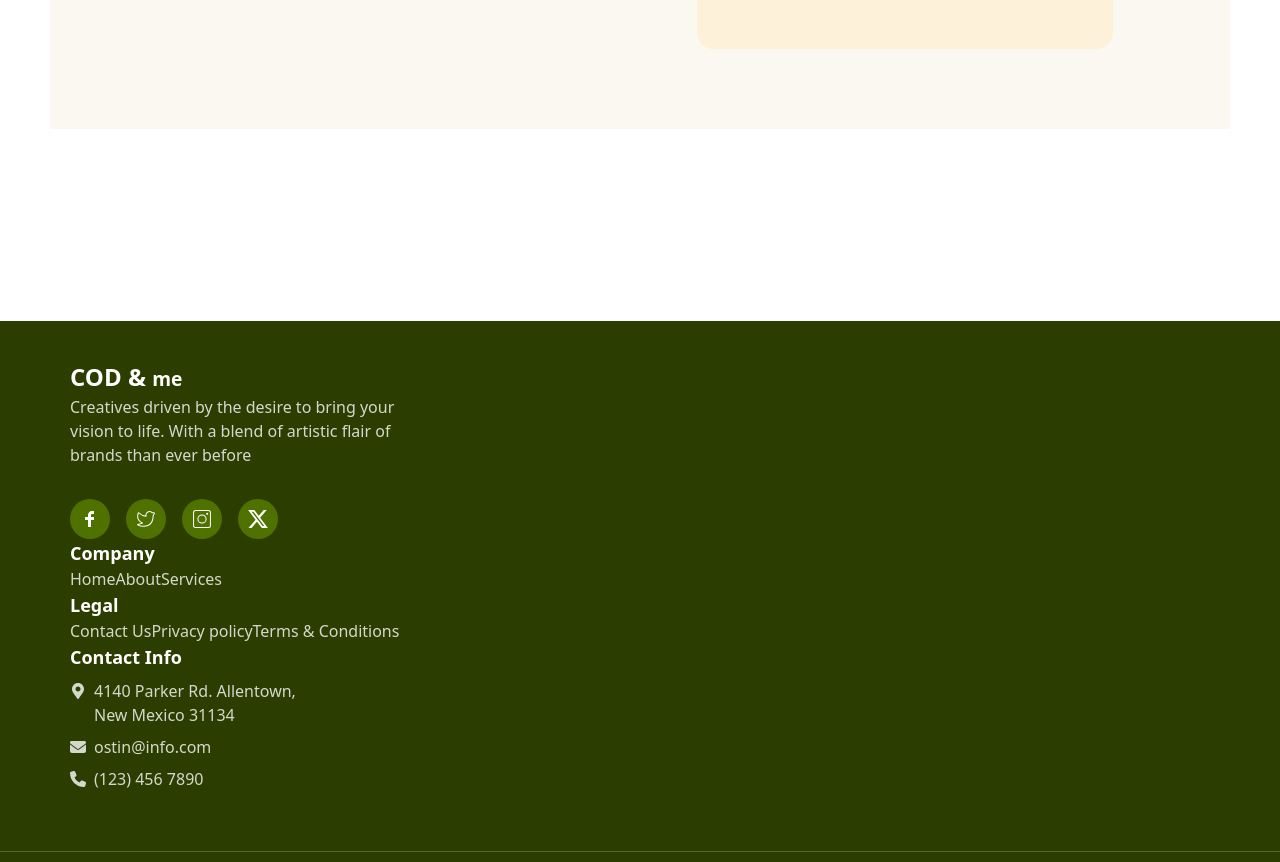
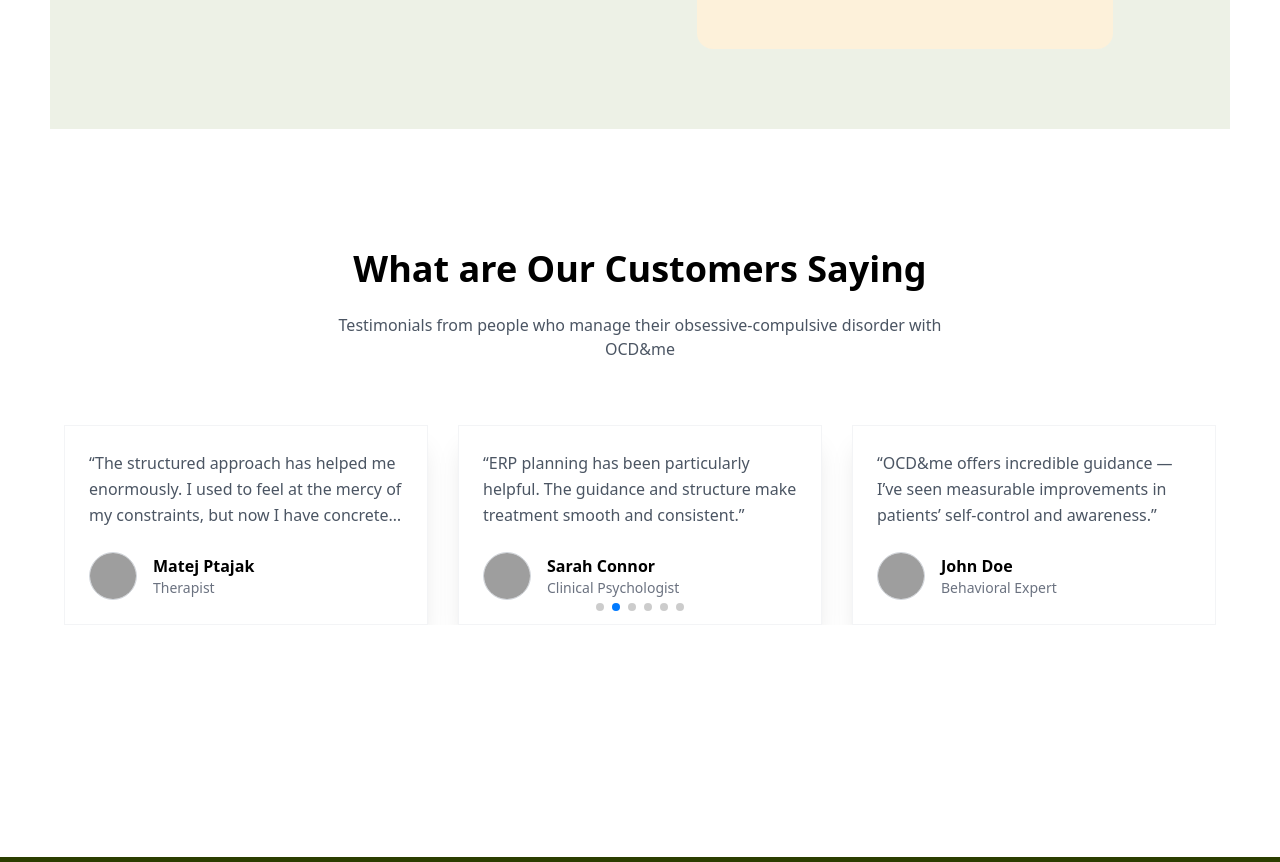
Before and after one commit to zahidulWD/Mental-health-awareness, a React (Vite) app: page / in a window 1280 px wide. Shown: the part 2860-3722 px from the top of the page. Built offline with nearby package versions, Linux system fonts and the light colour scheme; grey boxes are pictures that could not be loaded.

Commit message:
Customer Saying section complete

```diff
--- a/package.json
+++ b/package.json
@@ -14,7 +14,8 @@
     "react": "^19.1.1",
     "react-dom": "^19.1.1",
     "react-icons": "^5.5.0",
-    "react-router-dom": "^7.9.4"
+    "react-router-dom": "^7.9.4",
+    "swiper": "^12.0.3"
   },
   "devDependencies": {
     "@eslint/js": "^9.36.0",
--- /dev/null
+++ b/public/client.json
@@ -0,0 +1,44 @@
+[
+  {
+    "id": 1,
+    "name": "Tomas Trojan",
+    "role": "Psychotherapist",
+    "img": "https://i.ibb.co.com/fYL3QRBs/image-1.png",
+    "text": "The structured approach has helped me enormously. I used to feel at the mercy of my constraints, but now I have concrete tools to combat them."
+  },
+  {
+    "id": 2,
+    "name": "Matej Ptajak",
+    "role": "Therapist",
+    "img": "https://i.ibb.co.com/9HQ2LWkN/image-2.png",
+    "text": "The structured approach has helped me enormously. I used to feel at the mercy of my constraints, but now I have concrete tools to combat them. ERP planning is particularly helpful."
+  },
+  {
+    "id": 3,
+    "name": "Sarah Connor",
+    "role": "Clinical Psychologist",
+    "img": "https://i.ibb.co.com/TxYQHVD6/images.jpg",
+    "text": "ERP planning has been particularly helpful. The guidance and structure make treatment smooth and consistent."
+  },
+  {
+    "id": 4,
+    "name": "John Doe",
+    "role": "Behavioral Expert",
+    "img": "https://i.ibb.co.com/7xxDNnRr/credit-client.png",
+    "text": "OCD&me offers incredible guidance — I’ve seen measurable improvements in patients’ self-control and awareness."
+  },
+  {
+    "id": 5,
+    "name": "Emma Watson",
+    "role": "Therapist",
+    "img": "https://i.ibb.co.com/M5BswVLp/images-1.jpg",
+    "text": "I love how it simplifies complex treatment methods. It helps both professionals and patients stay on track."
+  },
+  {
+    "id": 6,
+    "name": "Michael Lee",
+    "role": "Clinical Researcher",
+    "img": "https://i.pravatar.cc/100?img=10",
+    "text": "The modern approach and smooth UI make OCD&me stand out. It's truly designed for patient success."
+  }
+]
--- a/src/pages/Contact.jsx
+++ b/src/pages/Contact.jsx
@@ -3,7 +3,8 @@ import React from "react";
 const Contact = () => {
   return (
     <div className="container-custom">
-     <div className="hero bg-base-200 min-h-screen">
+      <h2>Contact section</h2>
+     {/* <div className="hero bg-base-200 min-h-screen">
   <div className="hero-content flex-col lg:flex-row-reverse">
     <div className="text-center lg:text-left">
       <h1 className="text-5xl font-bold">Login now!</h1>
@@ -25,7 +26,7 @@ const Contact = () => {
       </div>
     </div>
   </div>
-</div>
+</div> */}
     </div>
   );
 };
--- /dev/null
+++ b/src/pages/CustomersSaying.jsx
@@ -0,0 +1,75 @@
+import { useEffect, useState } from "react";
+import { Swiper, SwiperSlide } from "swiper/react";
+import { Pagination, Autoplay } from "swiper/modules";
+import "swiper/css";
+import "swiper/css/pagination";
+import "swiper/css/autoplay";
+
+const CustomersSaying = () => {
+  const [testimonials, setTestimonials] = useState([]);
+
+  useEffect(() => {
+    fetch("/client.json")
+      .then((res) => res.json())
+      .then((data) => setTestimonials(data))
+      .catch((error) => console.error("Error loading data:", error));
+  }, []);
+
+  return (
+    <div className="py-10 bg-base-100 overflow-hidden">
+      {/* Title */}
+      <div className="support-content text-center mt-10 lg:mt-20">
+        <h1 className="text-xl lg:text-4xl font-bold">
+          What are Our Customers Saying
+        </h1>
+        <p className="py-2 px-5 lg:py-6 max-w-2xl mx-auto text-center text-gray-600">
+          Testimonials from people who manage their obsessive-compulsive
+          disorder with OCD&me
+        </p>
+      </div>
+
+      {/* Swiper Slider */}
+      <Swiper
+        modules={[Pagination, Autoplay]}
+        spaceBetween={30}
+        slidesPerView={1}
+        loop={true}
+        autoplay={{
+          delay: 2000,
+          disableOnInteraction: false,
+          pauseOnMouseEnter: true,
+        }}
+        pagination={{ clickable: true }}
+        breakpoints={{
+          640: { slidesPerView: 1 },
+          768: { slidesPerView: 2 },
+          1024: { slidesPerView: 3 },
+        }}
+        className="max-w-6xl mx-auto mt-10 px-4"
+      >
+        {testimonials.map((item) => (
+          <SwiperSlide key={item.id}>
+            <div className="card bg-base-100 shadow-xl hover:shadow-2xl transition-shadow duration-300 p-6 border border-gray-100 h-full">
+              <p className="text-gray-600 mb-6 leading-relaxed line-clamp-3">
+                “{item.text}”
+              </p>
+              <div className="flex items-center gap-4 mt-auto">
+                <img
+                  src={item.img}
+                  alt={item.name}
+                  className="w-12 h-12 rounded-full border border-gray-300"
+                />
+                <div>
+                  <h4 className="font-semibold">{item.name}</h4>
+                  <p className="text-sm text-gray-500">{item.role}</p>
+                </div>
+              </div>
+            </div>
+          </SwiperSlide>
+        ))}
+      </Swiper>
+    </div>
+  );
+};
+
+export default CustomersSaying;
--- a/src/pages/Home.jsx
+++ b/src/pages/Home.jsx
@@ -1,6 +1,8 @@
 
 import Hero from '../components/Hero';
 import Contact from './Contact';
+import CustomersSaying from './CustomersSaying';
+import ReadyToSection from './ReadyToSection';
 import Supports from './Supports';
 
 const Home = () => {
@@ -8,6 +10,8 @@ const Home = () => {
         <div>
             <Hero></Hero>
             <Supports></Supports>
+            <CustomersSaying></CustomersSaying>
+            {/* <ReadyToSection></ReadyToSection> */}
             {/* <Contact></Contact> */}
         </div>
     );
--- /dev/null
+++ b/src/pages/ReadyToSection.jsx
@@ -0,0 +1,29 @@
+import React from "react";
+
+const ReadyToSection = () => {
+  return (
+    <div className="bg-[#EDF1E6] mt-10">
+      <div className="container-custom">
+        {/* <div className="hero ">
+          <div className="hero-content flex-col lg:flex-row-reverse">
+            <img
+              src="https://img.daisyui.com/images/stock/photo-1635805737707-575885ab0820.webp"
+              className="max-w-sm rounded-lg shadow-2xl"
+            />
+            <div>
+              <h1 className="text-5xl font-bold">Box Office News!</h1>
+              <p className="py-6">
+                Provident cupiditate voluptatem et in. Quaerat fugiat ut
+                assumenda excepturi exercitationem quasi. In deleniti eaque aut
+                repudiandae et a id nisi.
+              </p>
+              <button className="btn btn-primary">Get Started</button>
+            </div>
+          </div>
+        </div> */}
+      </div>
+    </div>
+  );
+};
+
+export default ReadyToSection;
--- a/src/pages/Supports.jsx
+++ b/src/pages/Supports.jsx
@@ -17,7 +17,7 @@ const Supports = () => {
         </p>
       </div>
 
-      <section className="bg-[#FAF8F1] py-12 px-4 sm:px-6 md:px-10 lg:px-20">
+        <section className="bg-[#FDF1DA] py-12 px-4 sm:px-6 md:px-10 lg:px-20">
           {/* Step 1 */}
           <div className="grid grid-cols-1 lg:grid-cols-2 items-start gap-10 mb-8">
             {/* --- Left Content --- */}
@@ -31,11 +31,11 @@ const Supports = () => {
                 </h2>
               </div>
 
-            <p className="text-[#121212CC]/80 font-normal text-lg sm:text-base mb-5 leading-relaxed">
+              <p className="text-[#121212CC]/80 text-left font-normal text-lg sm:text-base mb-5 leading-relaxed">
                 Start with a comprehensive understanding of your
                 obsessive-compulsive disorder. Our scientifically based
-              psychoeducation explains how compulsions develop, what types there
-              are, and how treatment works.
+                psychoeducation explains how compulsions develop, what types
+                there are, and how treatment works.
               </p>
 
               <ul className="space-y-3 text-[14px] sm:text-[15px]">
@@ -95,8 +95,10 @@ const Supports = () => {
                 </h2>
               </div>
 
-            <p className="text-[#121212CC]/80 font-normal text-lg sm:text-base mb-5 leading-relaxed">
-              Systematically record your individual obsessive thoughts and actions. By deconstructing them, you'll identify the underlying vicious cycles and be able to break them in a targeted manner.
+              <p className="text-[#121212CC]/80 text-left  font-normal text-lg sm:text-base mb-5 leading-relaxed">
+                Systematically record your individual obsessive thoughts and
+                actions. By deconstructing them, you'll identify the underlying
+                vicious cycles and be able to break them in a targeted manner.
               </p>
 
               <ul className="space-y-3 text-[14px] sm:text-[15px]">
@@ -142,7 +144,7 @@ const Supports = () => {
           </div>
         </section>
         {/* section_03 */}
-      <section className="bg-[#FAF8F1] py-12 px-4 sm:px-6 md:px-10 lg:px-20">
+        <section className="bg-[#EDF1E6] py-12 px-4 sm:px-6 md:px-10 lg:px-20">
           {/* Step 1 */}
           <div className="grid grid-cols-1 lg:grid-cols-2 items-start gap-10 mb-8">
             {/* --- Left Content --- */}
@@ -156,8 +158,10 @@ const Supports = () => {
                 </h2>
               </div>
 
-            <p className="text-[#121212CC]/80 font-normal text-lg sm:text-base mb-5 leading-relaxed">
-              Plan customized exposure exercises (ERPs) for your specific compulsions. Gradual exposure will help you reduce your anxiety and overcome the compulsions.
+              <p className="text-[#121212CC]/80 text-left font-normal text-lg sm:text-base mb-5 leading-relaxed">
+                Plan customized exposure exercises (ERPs) for your specific
+                compulsions. Gradual exposure will help you reduce your anxiety
+                and overcome the compulsions.
               </p>
 
               <ul className="space-y-3 text-[14px] sm:text-[15px]">
@@ -202,6 +206,7 @@ const Supports = () => {
             </div>
           </div>
         </section>
+
     </div>
   );
 };
```
Also changed, not shown: 1 other file (tests, documents, lock files or other folders). Lines whose indentation alone changed are shown as unchanged.
